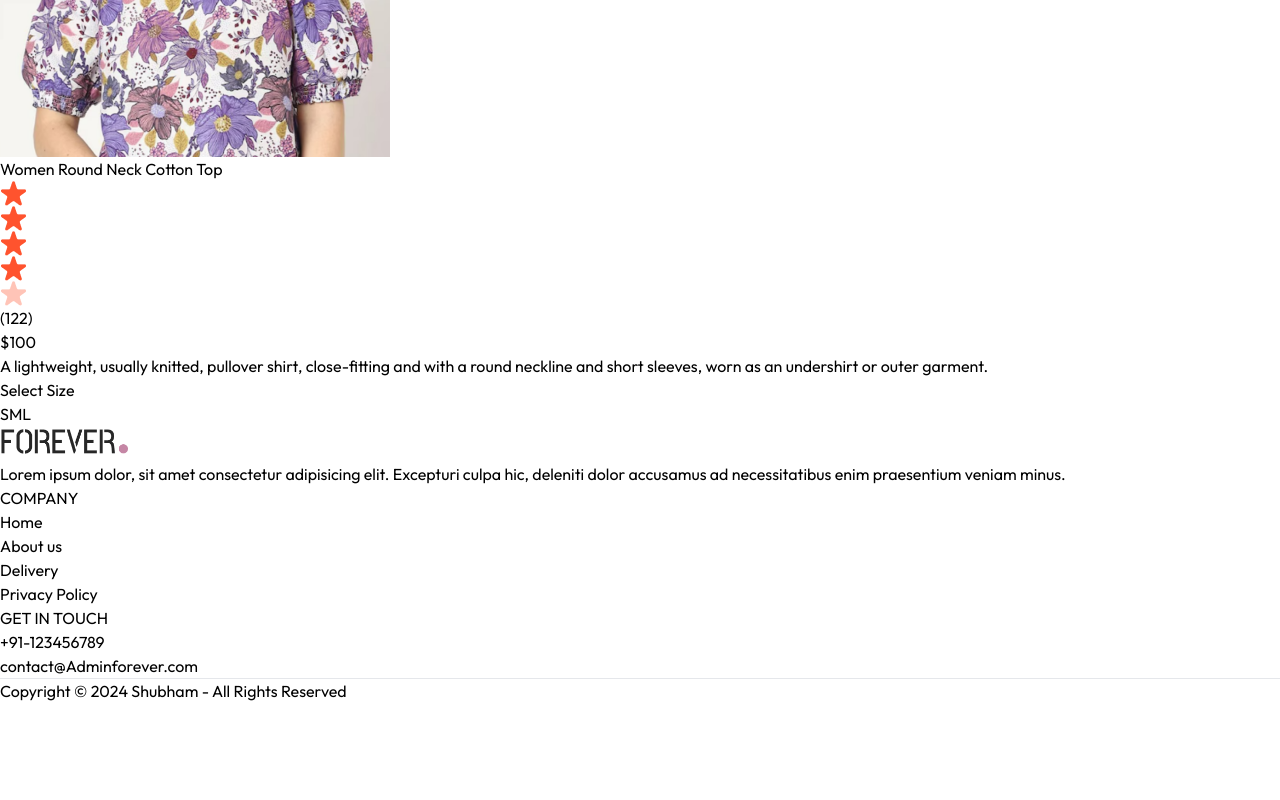
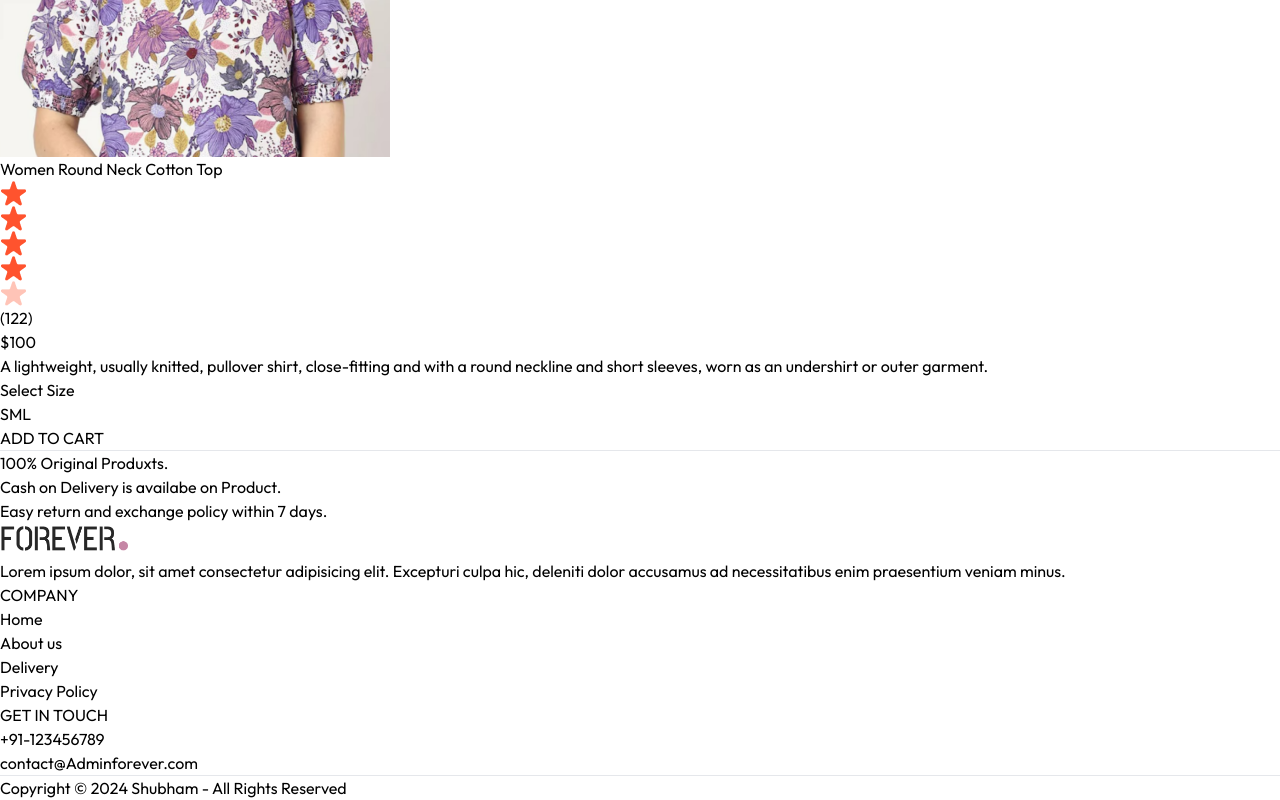
Before and after one commit to shubham7408/Ecommerce-Website, a React (Vite) app in the folder Front-end/: page /product/aaaaa in a window 1280 px wide. Shown: the part 1229-2029 px from the top of the page. Before the commit the page ends 1932 px from the top, so only its background shows below. Built offline with nearby package versions, Linux system fonts and the light colour scheme.

Commit message:
Done the Button and description in product

```diff
--- a/Front-end/src/pages/Product.jsx
+++ b/Front-end/src/pages/Product.jsx
@@ -10,6 +10,7 @@
   const {products,currency} = useContext(ShopContext);
   const [productData,setProductData] = useState(false);
   const [image,setImage] = useState("");
+  const [size,setSize] = useState("");
 
 
   const fetchProductData = async () => {
@@ -67,12 +68,24 @@
           <p>Select Size</p>
           <div className="flex gap-2">
             {productData.sizes.map((item,index) => (
-              <button key={index}>{item}</button>
+              <button onClick={() =>setSize(item)} className={`border py-2 px-4 bg-gray-100 rounded-2xl ${item === size ? "border-orange-500" : " "}`} key={index}>{item}</button>
             ))}
           </div>
         </div>
+        <button className="bg-violet-700 text-white px-8 py-3 text-sm active:bg-green-500 rounded-2xl">ADD TO CART</button>
+        <hr className="mt-8 sm:w-4/5" />
+        <div className="text-sm text-gray-500 mt-5 flex flex-col gap-1">
+          <p>100% Original Produxts.</p>
+          <p>Cash on Delivery is availabe on Product.</p>
+          <p>Easy return and exchange policy within 7 days. </p>
+        </div>
       </div>
     </div>
+
+   {/* Description and Review Section */}
+
+
+
     </div>
   ) : <div className="opacity-0"></div>
 }
```
